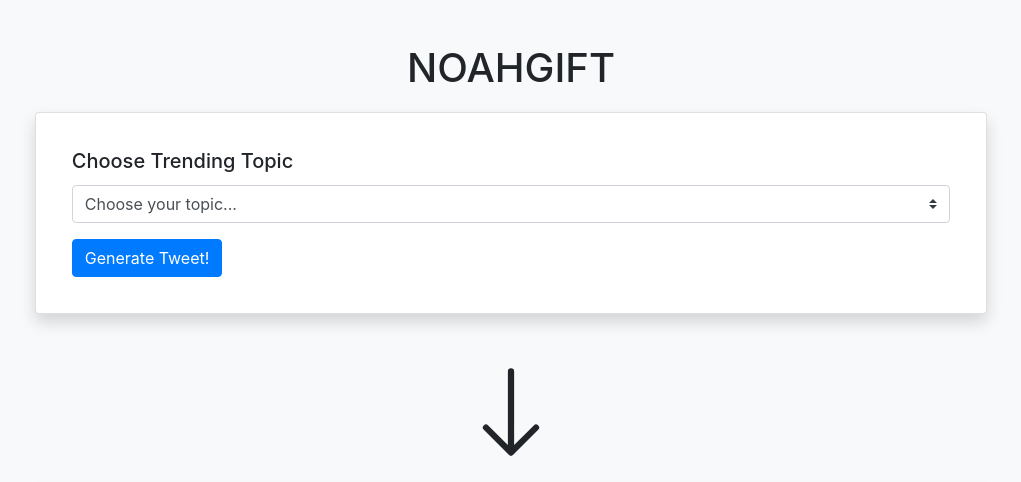
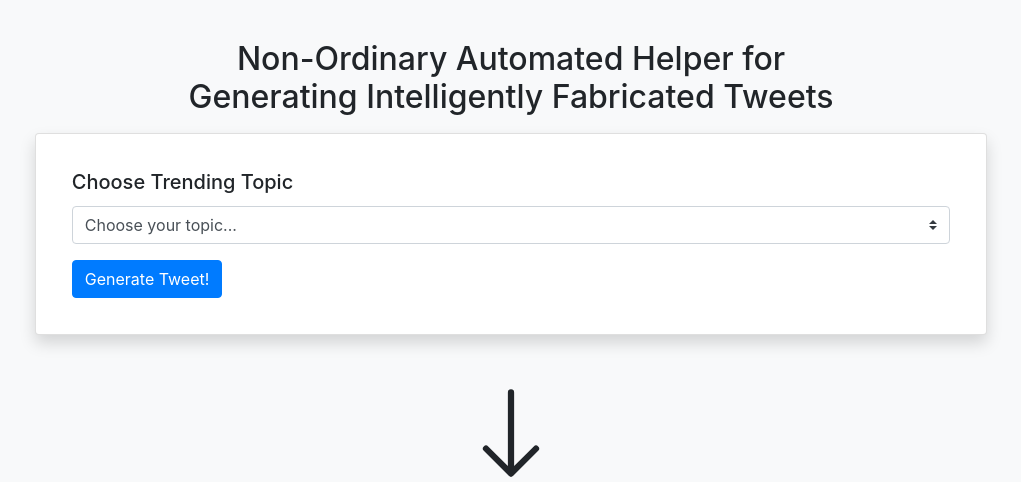
Before and after one commit to dai-anna/AWSCloud-TweetGenerator, a FastAPI app: page / in a window 1280 px wide. Shown: the top 482 px of the page, without its empty margins (129-1150 px from the left). Run offline with FastAPI, Linux system fonts and the light colour scheme; some libraries are stand-ins or nearby versions.

Commit message:
name change

```diff
--- a/application/templates/index.html
+++ b/application/templates/index.html
@@ -29,7 +29,7 @@
 
     <div.row class="container" style="max-width: 100%;">
         <div class="row"></div>
-        <h1 class="text-center" style="margin-top: 0.5em; margin-bottom: 0.5em;">NOAHGIFT</h1>
+        <h2 class="text-center" style="margin-top: 0.5em; margin-bottom: 0.5em;">Non-Ordinary Automated Helper for<br>Generating Intelligently Fabricated Tweets</h2>
 
         <div class="row">
             <div class="col"></div>
```
